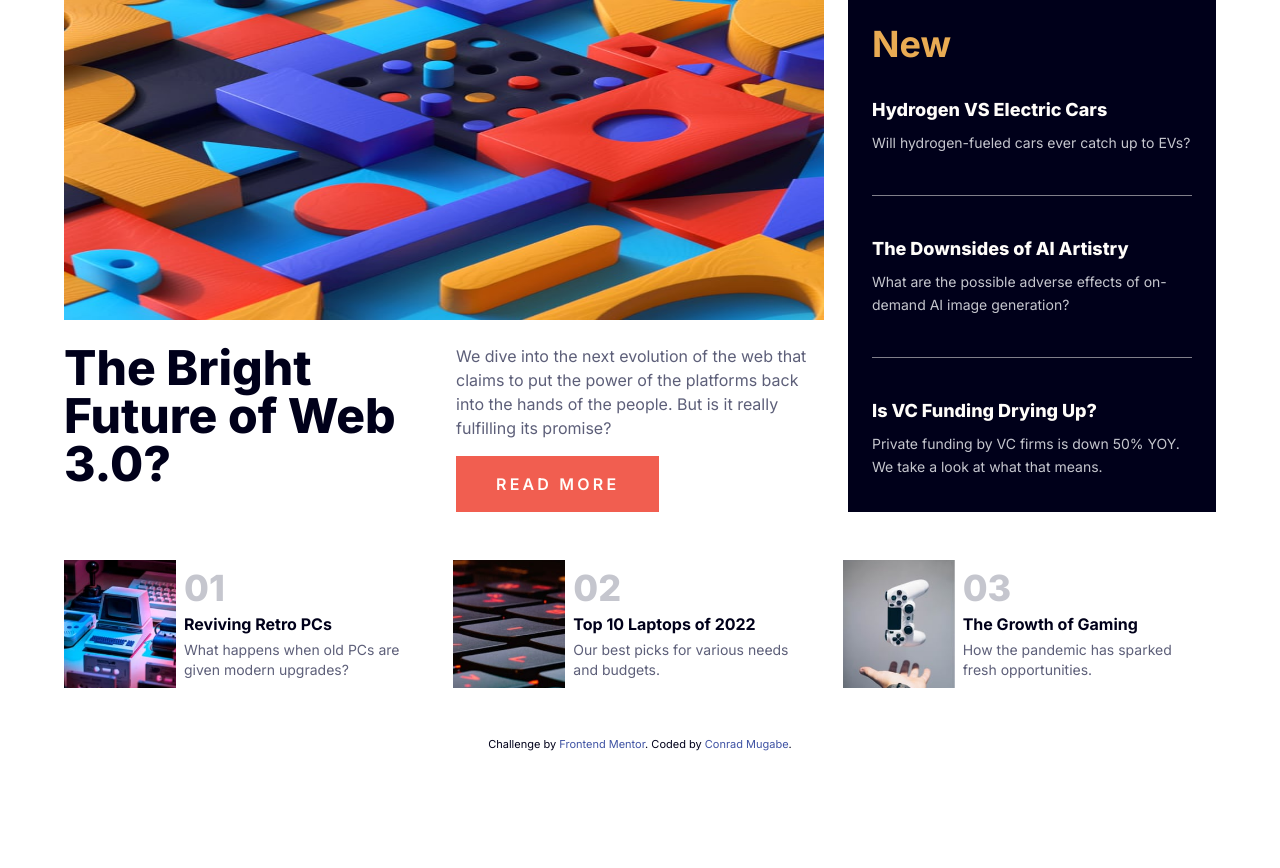
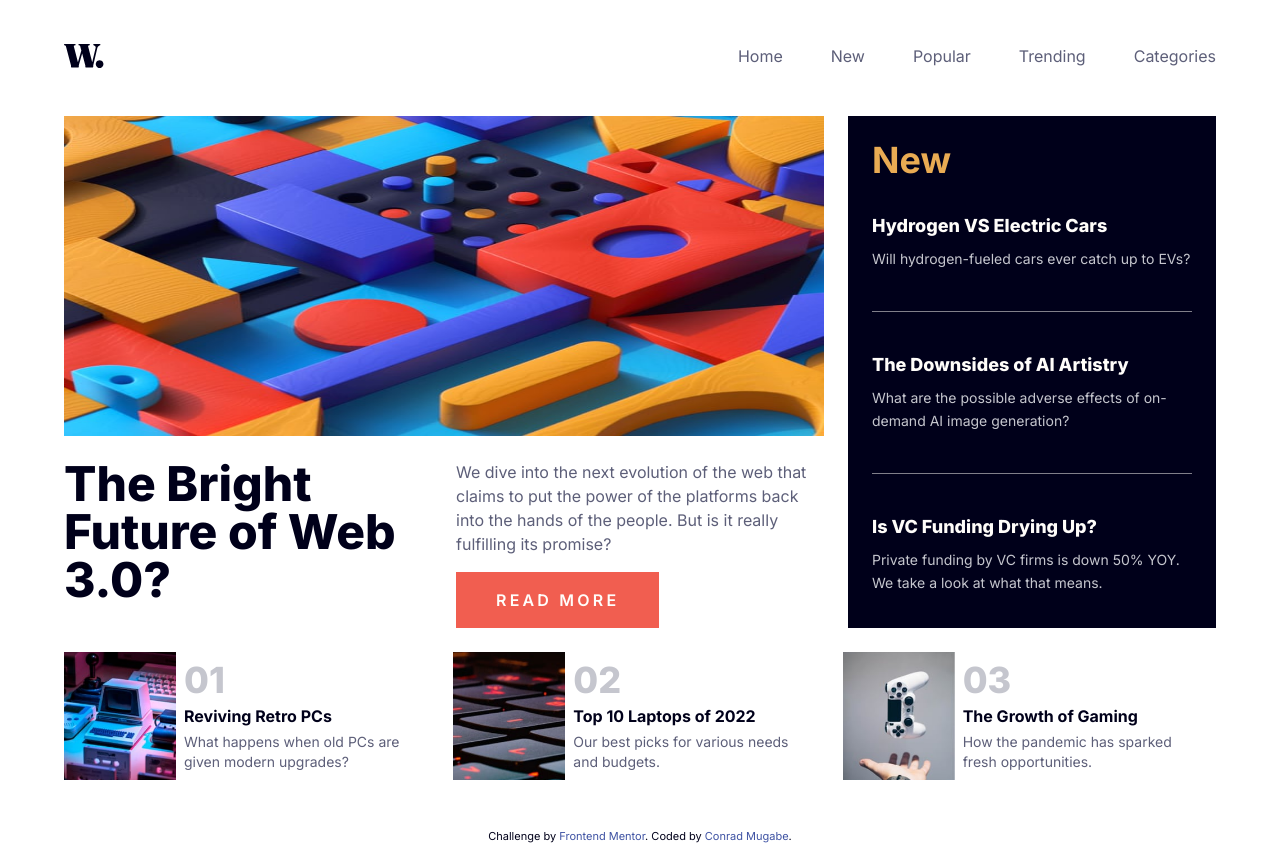
Before and after one commit to conradmugabe/ui-portfolio, a Next.js app: page /news-homepage-main in a window 1280 px wide. Before the commit the page ends 800 px from the top, so only its background shows below. Built offline with nearby package versions, Linux system fonts and the light colour scheme.

Commit message:
feat: added nav-bar

```diff
--- /dev/null
+++ b/src/app/news-homepage-main/components/hamburger-menu.tsx
@@ -0,0 +1,25 @@
+"use client";
+
+import Image from "next/image";
+import { useState } from "react";
+
+const menu = "/news-homepage-main/icon-menu.svg";
+// const menuClose = "/news-homepage-main/icon-menu-close.svg";
+
+export function HamburgerMenu() {
+  const [isOpen, setIsOpen] = useState(false);
+
+  const onOpen = () => setIsOpen(true);
+  const onClose = () => setIsOpen(false);
+
+  return (
+    <>
+      <button
+        className="relative block h-6 w-8 sm:h-8 sm:w-10 md:hidden"
+        onClick={onOpen}
+      >
+        <Image src={menu} alt="hamburger menu" fill className="object-cover" />
+      </button>
+    </>
+  );
+}
--- a/src/app/news-homepage-main/components/nav-bar.tsx
+++ b/src/app/news-homepage-main/components/nav-bar.tsx
@@ -1,3 +1,54 @@
-export function NavBar() {
-  return <header className="col-span-full"></header>;
+import Image from "next/image";
+import Link from "next/link";
+import { HamburgerMenu } from "./hamburger-menu";
+
+type NavLinksProps = {
+  links: string[];
+};
+
+type Props = {
+  links: string[];
+};
+
+function NavLinks({ links }: NavLinksProps) {
+  return (
+    <>
+      {links.map((link) => (
+        <Link
+          key={link}
+          href="#"
+          className="text-news-homepage-main-dark-grayish-blue hover:text-news-homepage-main-soft-orange"
+        >
+          {link}
+        </Link>
+      ))}
+    </>
+  );
 }
+
+function Logo() {
+  return (
+    <h1 className="relative w-10 h-16">
+      <Image
+        src="/news-homepage-main/logo.svg"
+        alt="news homepage main logo"
+        className="object-contain"
+        fill
+      />
+    </h1>
+  );
+}
+
+export function NavBar({ links }: Props) {
+  return (
+    <header className="row-start-1 col-span-full pt-6 pb-1">
+      <nav className="flex items-center justify-between">
+        <Logo />
+        <div className="hidden md:block md:space-x-8 lg:space-x-10 xl:space-x-12">
+          <NavLinks links={links} />
+        </div>
+        <HamburgerMenu />
+      </nav>
+    </header>
+  );
+}
--- a/src/app/news-homepage-main/components/news-overview.tsx
+++ b/src/app/news-homepage-main/components/news-overview.tsx
@@ -35,7 +35,7 @@ function NewsOverview({ news }: NewsOverviewProps) {
 
 export function NewsOverviews({ news }: Props) {
   return (
-    <section className="bg-news-homepage-main-very-dark-blue p-4 space-y-8 md:p-6 lg:row-start-1 lg:row-span-2">
+    <section className="bg-news-homepage-main-very-dark-blue p-4 space-y-8 md:p-6 lg:row-start-2 lg:row-span-2">
       <h2 className="text-news-homepage-main-soft-orange text-4xl font-bold">
         New
       </h2>
--- a/src/app/news-homepage-main/data.ts
+++ b/src/app/news-homepage-main/data.ts
@@ -38,3 +38,5 @@ export const news = [
       "Private funding by VC firms is down 50% YOY. We take a look at what that means.",
   },
 ];
+
+export const links = ["Home", "New", "Popular", "Trending", "Categories"];
--- a/src/app/news-homepage-main/page.tsx
+++ b/src/app/news-homepage-main/page.tsx
@@ -4,25 +4,25 @@ import { FrontendMentorCopyright } from "@/components/copyright";
 import { ArticleOverviews } from "./components/article-overview";
 import { NewsOverviews } from "./components/news-overview";
 import { NavBar } from "./components/nav-bar";
-import { articles, news } from "./data";
+import { articles, links, news } from "./data";
 
 export default function NewsHomepageMain() {
   return (
     <>
-      <NavBar />
-      <section className="relative w-full h-80 sm:col-span-full lg:col-span-2 lg:row-start-1">
+      <NavBar links={links} />
+      <section className="relative w-full h-80 sm:col-span-full lg:col-span-2 lg:row-start-2">
         <Image
           src="/news-homepage-main/image-web-3-mobile.jpg"
           alt="web 3 image"
           fill
         />
       </section>
-      <section className="lg:col-span-1 lg:row-start-2">
+      <section className="lg:col-span-1 lg:row-start-3">
         <h1 className="font-extrabold text-news-homepage-main-very-dark-blue text-5xl">
           The Bright Future of Web 3.0?
         </h1>
       </section>
-      <section className="space-y-4 lg:col-span-1 lg:row-start-2">
+      <section className="space-y-4 lg:col-span-1 lg:row-start-3">
         <p className="text-news-homepage-main-dark-grayish-blue">
           We dive into the next evolution of the web that claims to put the
           power of the platforms back into the hands of the people. But is it
```
